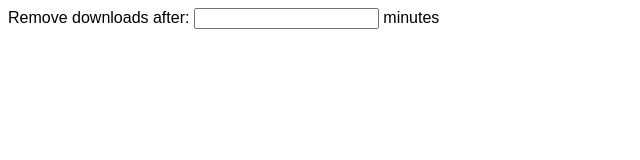
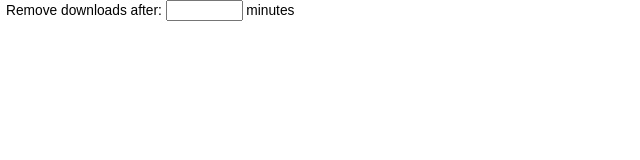
Before and after one commit to fuzzykiller/download-cleaner-lite, a browser extension: page options.html in a window 1280 px wide. Shown: the whole page, without its empty margins (0-640 px from the left). Drawn offline with Linux system fonts and the light colour scheme.

Commit message:
Native styling (tested on macOS)

```diff
--- a/options.html
+++ b/options.html
@@ -4,12 +4,33 @@
   <meta charset="utf-8">
   <title>Download Cleaner Lite Options</title>
   <style type="text/css">
+    html, body {
+      margin: 0;
+    }
 
+    label, input {
+      font: message-box;
+      font-size: calc(13.75rem / 16);
+    }
+
+    label {
+      -moz-user-select: none;
+      margin-top: 1px;
+      margin-bottom: 2px;
+      margin-inline-start: 6px;
+      margin-inline-end: 5px;
+    }
+
+    input {
+      width: calc(13.75rem / 16 * 5);
+    }
   </style>
 </head>
 <body>
   <div>
-    <label style="font: message-box; font-size: 1rem; -moz-user-select: none;">Remove downloads after: <input type="number" min="1" step="any" id="delayInput"> minutes</label>
+    <label>
+      Remove downloads after: <input type="number" min="1" step="any" id="delayInput" size="5"> minutes
+    </label>
   </div>
 
   <script type="text/javascript" src="options.js"></script>
--- a/options.js
+++ b/options.js
@@ -14,7 +14,7 @@ See the License for the specific language governing permissions and
 limitations under the License.
 */
 
-let inputField = document.getElementById("delayInput");
+const inputField = document.getElementById("delayInput");
 const settingsKey = "removalDelayInMinutes";
 
 inputField.addEventListener("change", () => {
```
